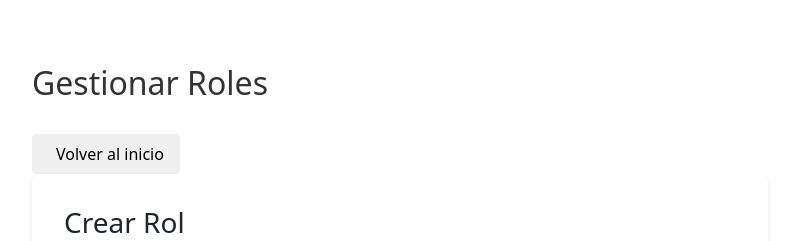
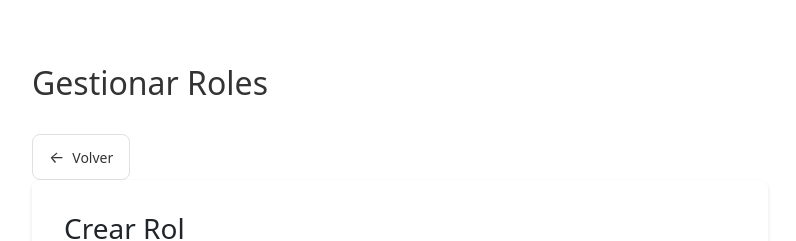
Before and after one commit to eliwfdez2/Corresponal_FrontEnd, an Angular app: page /gestionar-roles in a window 1280 px wide. Shown: the top 241 px of the page, without its empty margins (240-1036 px from the left). Built offline with nearby package versions, Linux system fonts and the light colour scheme; no server answers; sample sign-in values are in the browser's storage.

Commit message:
mismo estilo de boton de volver

```diff
--- a/src/app/Components/gestionar-roles/gestionar-roles.component.css
+++ b/src/app/Components/gestionar-roles/gestionar-roles.component.css
@@ -77,19 +77,27 @@ input {
 }
 
 .btn-volver {
-  margin-top: 2rem;
-  background: #f0f0f0;
-  border: none;
-  padding: 0.5rem 1rem;
-  border-radius: 4px;
+  background-color: #ffffff;
+  border: 1px solid #e0e0e0;
+  border-radius: 8px;
+  padding: 10px 16px;
   cursor: pointer;
   display: flex;
   align-items: center;
-  gap: 0.5rem;
+  gap: 8px;
+  font-size: 14px;
+  color: #333;
+  transition: all 0.2s ease;
 }
 
 .btn-volver:hover {
-  background: #e0e0e0;
+  background-color: #f5f5f5;
+  border-color: #d0d0d0;
+}
+
+.icon-arrow-left::before {
+  content: "←";
+  font-size: 16px;
 }
 .roles-table-section {
   margin-top: 2rem;
--- a/src/app/Components/gestionar-roles/gestionar-roles.component.html
+++ b/src/app/Components/gestionar-roles/gestionar-roles.component.html
@@ -1,9 +1,10 @@
 <div class="container">
   <h2>Gestionar Roles</h2>
 
-    <button class="btn-volver" (click)="volver()">
-    <i class="fas fa-arrow-left"></i> Volver al inicio
-    </button>
+  <button class="btn-volver" (click)="volver()">
+    <i class="icon-arrow-left"></i>
+    Volver
+  </button>
 
   <div class="role-section">
     <h3>Crear Rol</h3>
--- a/src/app/Components/monitorear-usuarios/monitorear-usuarios.component.css
+++ b/src/app/Components/monitorear-usuarios/monitorear-usuarios.component.css
@@ -127,3 +127,27 @@ th {
     overflow-x: auto;
   }
 }
+
+.btn-volver {
+  background-color: #ffffff;
+  border: 1px solid #e0e0e0;
+  border-radius: 8px;
+  padding: 10px 16px;
+  cursor: pointer;
+  display: flex;
+  align-items: center;
+  gap: 8px;
+  font-size: 14px;
+  color: #333;
+  transition: all 0.2s ease;
+}
+
+.btn-volver:hover {
+  background-color: #f5f5f5;
+  border-color: #d0d0d0;
+}
+
+.icon-arrow-left::before {
+  content: "←";
+  font-size: 16px;
+}
--- a/src/app/Components/monitorear-usuarios/monitorear-usuarios.component.html
+++ b/src/app/Components/monitorear-usuarios/monitorear-usuarios.component.html
@@ -1,8 +1,9 @@
 <div class="container">
   <!-- Botón Volver al inicio -->
   <div class="back-section">
-    <button class="btn-back" (click)="volver()">
-      <i class="fas fa-arrow-left"></i> Volver
+    <button class="btn-volver" (click)="volver()">
+      <i class="icon-arrow-left"></i>
+      Volver
     </button>
   </div>
 
```
